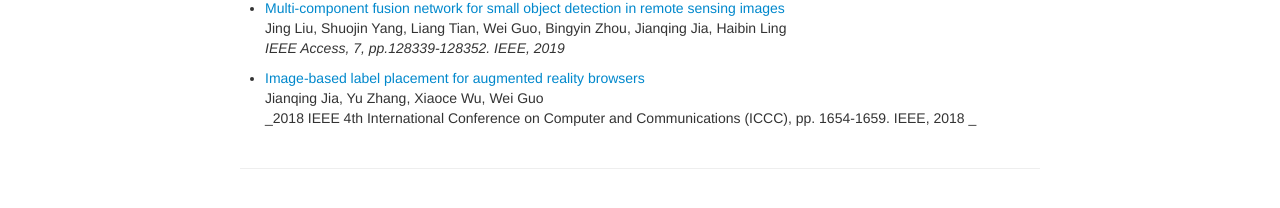
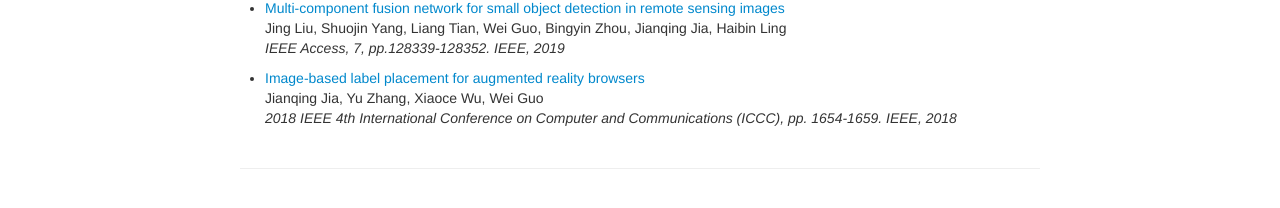
Before and after one commit to jjasonjia/jjasonjia.github.io, a Jekyll site: the page built from pages/publications.md, in a window 1280 px wide. Shown: the part 223-431 px from the top of the page. Built offline with Jekyll 4.4.1, drawn with Linux system fonts in a browser that asks for light colours.

```diff
--- a/pages/publications.md
+++ b/pages/publications.md
@@ -14,7 +14,7 @@ _IEEE Access, 7, pp.128339-128352. IEEE, 2019_
 
 - [Image-based label placement for augmented reality browsers](https://ieeexplore.ieee.org/abstract/document/8780965)
 Jianqing Jia, Yu Zhang, Xiaoce Wu, Wei Guo
-_2018 IEEE 4th International Conference on Computer and Communications (ICCC), pp. 1654-1659. IEEE, 2018 _
+_2018 IEEE 4th International Conference on Computer and Communications (ICCC), pp. 1654-1659. IEEE, 2018_
 
 <!-- - [Generalizing Tree Probability Estimation via Bayesian Networks](https://arxiv.org/abs/1805.07834)
 Cheng Zhang, Frederick A. Matsen IV
```
